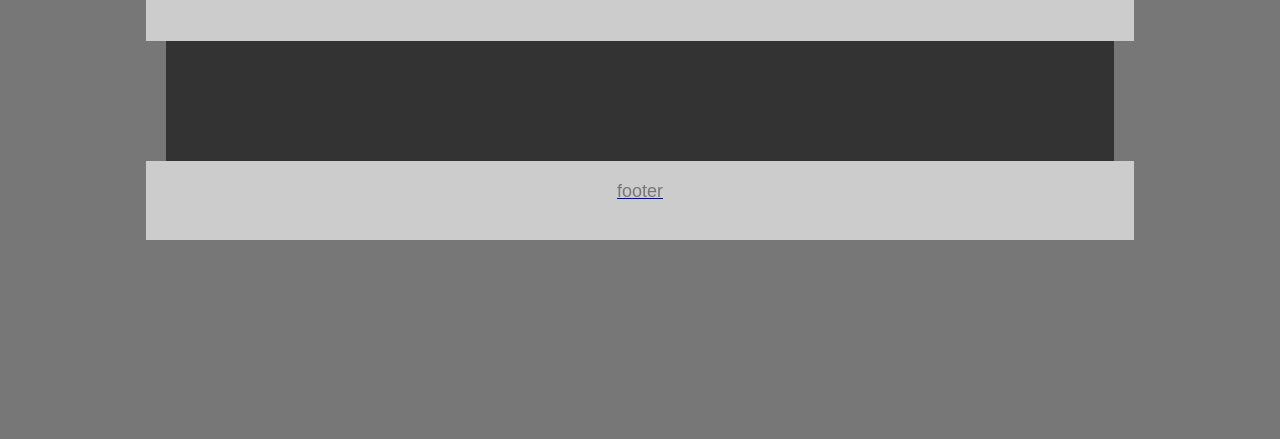
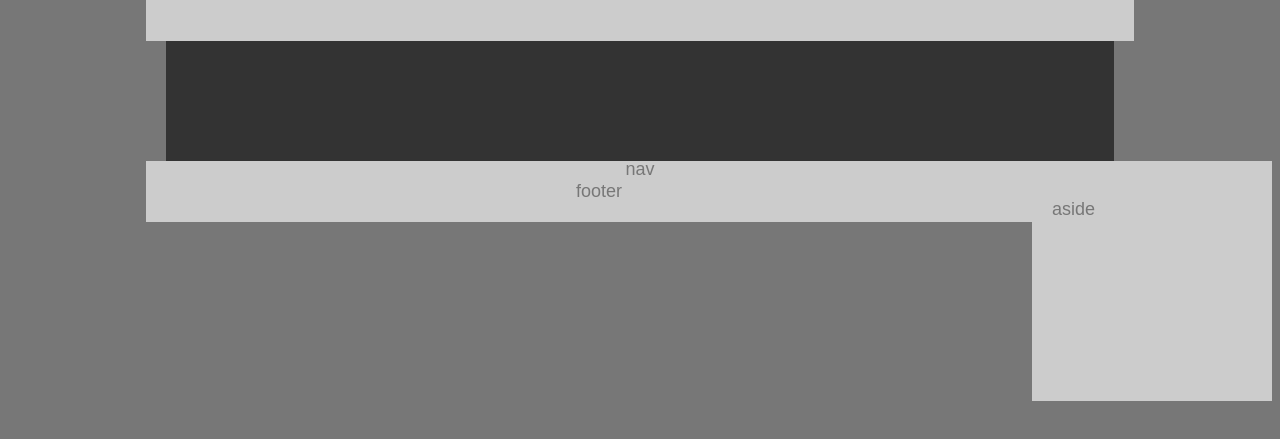
Before and after one commit to adbuell/HW-Wireframe, a plain HTML site: page index.html in a window 1280 px wide. Shown: the part 107-546 px from the top of the page. Drawn offline with Linux system fonts and the light colour scheme.

Commit message:
onceagain

```diff
--- a/index.html
+++ b/index.html
@@ -9,22 +9,21 @@
 
 <body class="text">
 
-<p class="text">
-  <header class="text">
+<p>
+  <header>
     <h1>header</h1>
   </header>
 
-<div class="clearfix">
 
-  <nav class="text">
-<a href="nav">
-  </nav>
+  <nav><p>nav</p></nav>
 
-  <section class="text">
+  <section>
   </section>
-
-  <footer class="text">
-    <f1>footer</f1
+  <aside>
+      <p>aside</p>
+      </aside>
+  <footer>
+    <f1>footer</f1>
    </footer>
 
 
--- a/style.css
+++ b/style.css
@@ -40,8 +40,15 @@ color: #777;
   clear:both;
   content: ""
 }
+aside {
+  background: #ccc;
+  float: right;
+  width: 200px;
+  height: 200px;
+  padding: 20px;
+}
 footer {
-  margin-top: 20px;
+  margin-bottom: 20px;
   padding: 20px;
   color: #777;
   text-align: center;
```
